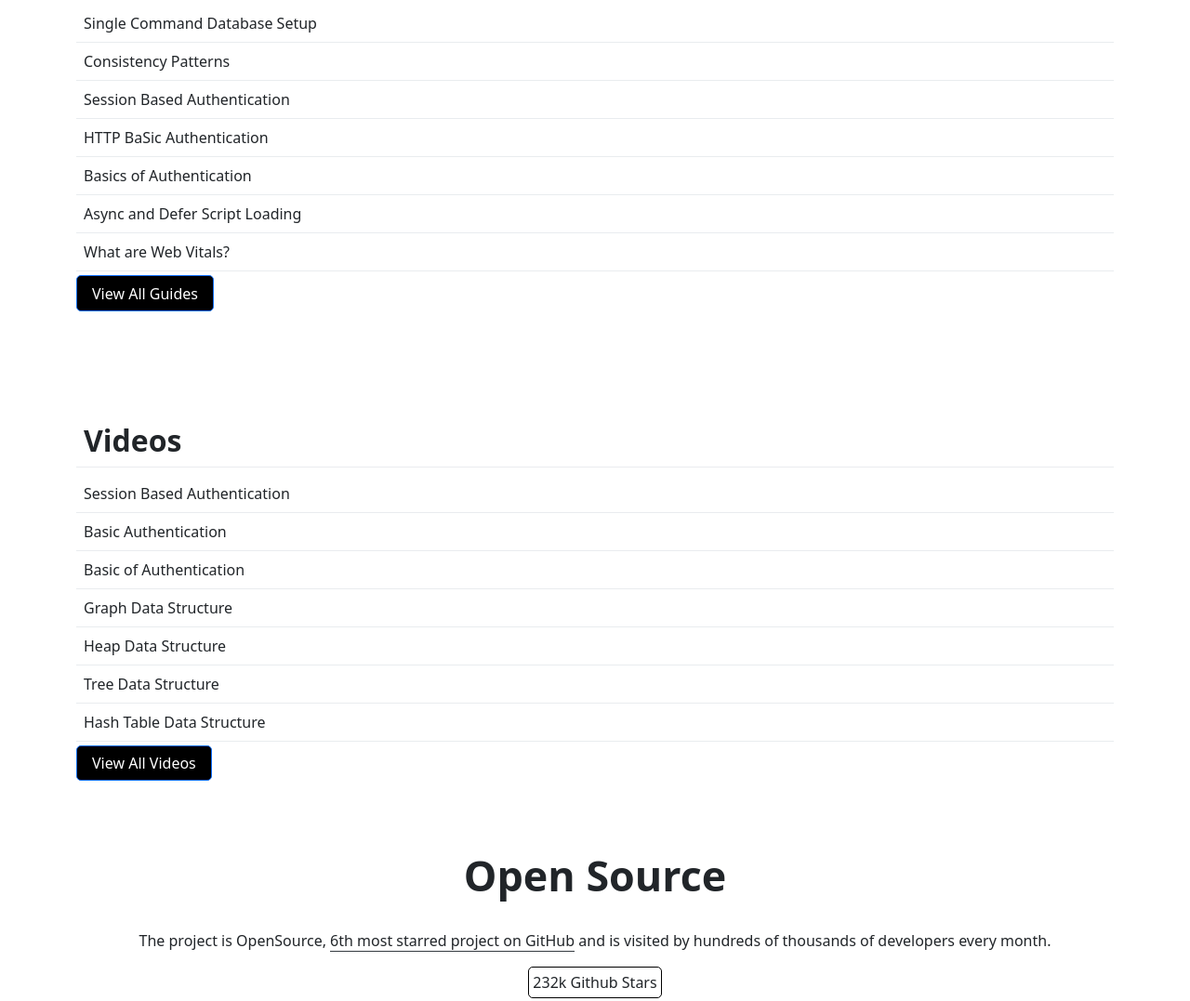
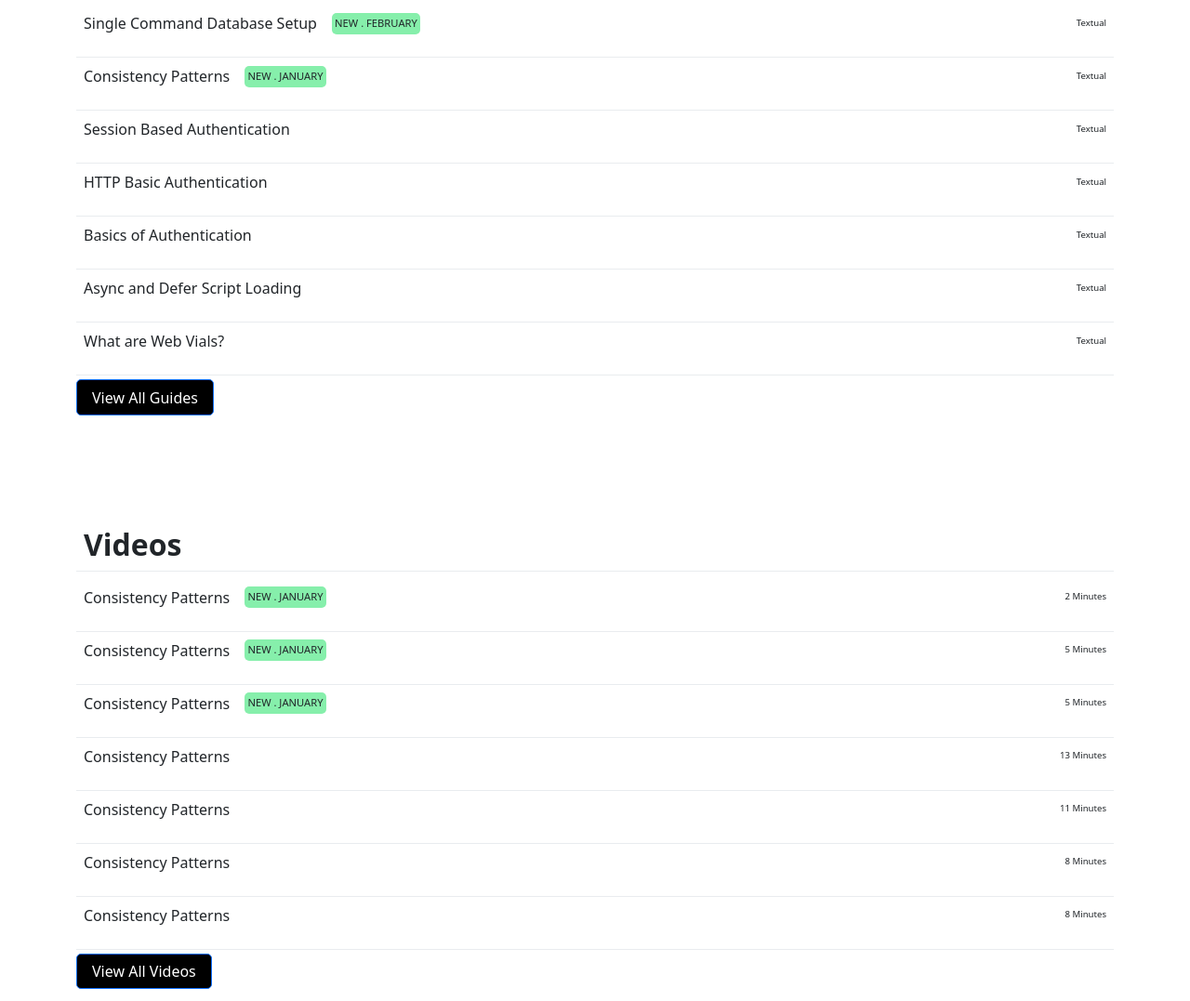
Before and after one commit to abhinandkakkadi/roadmap.io-responsive, a plain HTML site: page index.html in a window 1280 px wide. Shown: the part 1312-2389 px from the top of the page at 93% size. Drawn offline with nearby package versions, Linux system fonts and the light colour scheme.

Commit message:
add some modification

```diff
--- a/index.html
+++ b/index.html
@@ -208,13 +208,36 @@
       <div class="guide-inner container">
         <div class="guide-container d-flex flex-column bd-highlight mb-3">
           <div class="p-2 bd-highlight h2">Guides</div>
-          <div class="p-2 bd-highlight">Single Command Database Setup</div>
-          <div class="p-2 bd-highlight">Consistency Patterns</div>
-          <div class="p-2 bd-highlight">Session Based Authentication</div>
-          <div class="p-2 bd-highlight">HTTP BaSic Authentication</div>
-          <div class="p-2 bd-highlight">Basics of Authentication</div>
-          <div class="p-2 bd-highlight">Async and Defer Script Loading</div>
-          <div class="p-2 bd-highlight">What are Web Vitals?</div>
+          <div class="p-2 bd-highlight guide-line">
+            <p>Single Command Database Setup</p>
+            <p class="guide-date">NEW . FEBRUARY</p>
+            <p class="guide-last d-none d-md-block">Textual</p>
+          </div>
+          <div class="p-2 bd-highlight guide-line">
+            <p>Consistency Patterns</p>
+            <p class="guide-date">NEW . JANUARY</p>
+            <p class="guide-last d-none d-md-block">Textual</p>
+          </div>
+          <div class="p-2 bd-highlight guide-line">
+            <p>Session Based Authentication</p>
+            <p class="guide-last d-none d-md-block">Textual</p>
+          </div>
+          <div class="p-2 bd-highlight guide-line">
+            <p>HTTP Basic Authentication</p>
+            <p class="guide-last d-none d-md-block">Textual</p>
+          </div>
+          <div class="p-2 bd-highlight guide-line">
+            <p>Basics of Authentication</p>
+            <p class="guide-last d-none d-md-block">Textual</p>
+          </div>
+          <div class="p-2 bd-highlight guide-line">
+            <p>Async and Defer Script Loading</p>
+            <p class="guide-last d-none d-md-block">Textual</p>
+          </div>
+          <div class="p-2 bd-highlight guide-line">
+            <p>What are Web Vials?</p>
+            <p class="guide-last d-none d-md-block">Textual</p>
+          </div>
           <a
             class="mt-1 align-self-start btn btn-primary guide-button"
             href="#"
@@ -231,13 +254,41 @@
       <div class="guide-inner container">
         <div class="guide-container d-flex flex-column bd-highlight mb-3">
           <div class="p-2 bd-highlight h2">Videos</div>
-          <div class="p-2 bd-highlight">Session Based Authentication</div>
-          <div class="p-2 bd-highlight">Basic Authentication</div>
-          <div class="p-2 bd-highlight">Basic of Authentication</div>
-          <div class="p-2 bd-highlight">Graph Data Structure</div>
-          <div class="p-2 bd-highlight">Heap Data Structure</div>
-          <div class="p-2 bd-highlight">Tree Data Structure</div>
-          <div class="p-2 bd-highlight">Hash Table Data Structure</div>
+          <div class="p-2 bd-highlight guide-line">
+            <p>Consistency Patterns</p>
+            <p class="guide-date">NEW . JANUARY</p>
+            <p class="guide-last d-none d-md-block">2 Minutes</p>
+          </div>
+          <div class="p-2 bd-highlight guide-line">
+            <p>Consistency Patterns</p>
+            <p class="guide-date">NEW . JANUARY</p>
+            <p class="guide-last d-none d-md-block">5 Minutes</p>
+          </div>
+          <div class="p-2 bd-highlight guide-line">
+            <p>Consistency Patterns</p>
+            <p class="guide-date">NEW . JANUARY</p>
+            <p class="guide-last d-none d-md-block">5 Minutes</p>
+          </div>
+          <div class="p-2 bd-highlight guide-line">
+            <p>Consistency Patterns</p>
+
+            <p class="guide-last d-none d-md-block">13 Minutes</p>
+          </div>
+          <div class="p-2 bd-highlight guide-line">
+            <p>Consistency Patterns</p>
+
+            <p class="guide-last d-none d-md-block">11 Minutes</p>
+          </div>
+          <div class="p-2 bd-highlight guide-line">
+            <p>Consistency Patterns</p>
+
+            <p class="guide-last d-none d-md-block">8 Minutes</p>
+          </div>
+          <div class="p-2 bd-highlight guide-line">
+            <p>Consistency Patterns</p>
+
+            <p class="guide-last d-none d-md-block">8 Minutes</p>
+          </div>
 
           <a
             class="mt-1 align-self-start btn btn-primary guide-button"
--- a/style.css
+++ b/style.css
@@ -148,3 +148,25 @@ body {
     font-size: 8px;
   }
 }
+
+/* Extra Styling */
+
+/* guides */
+
+.guide-line {
+  display: flex;
+  align-items: center;
+  gap: 1rem;
+}
+
+.guide-date {
+  font-size: 0.7rem;
+  background-color: #86efab;
+  padding: 0.2rem;
+  border-radius: 5px;
+}
+
+.guide-last {
+  margin-left: auto;
+  font-size: 0.6rem;
+}
```
